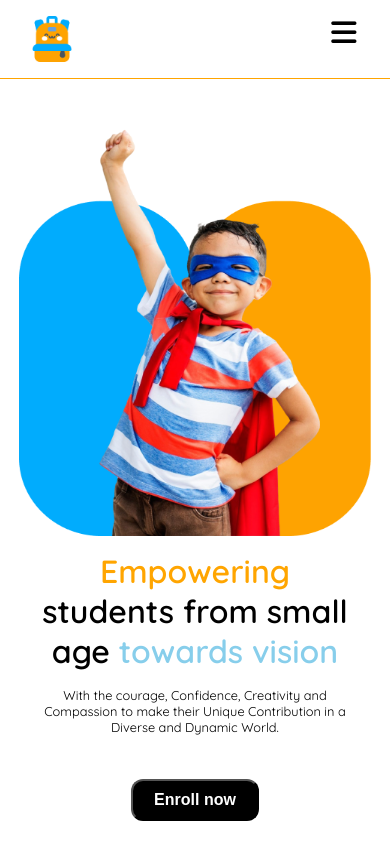
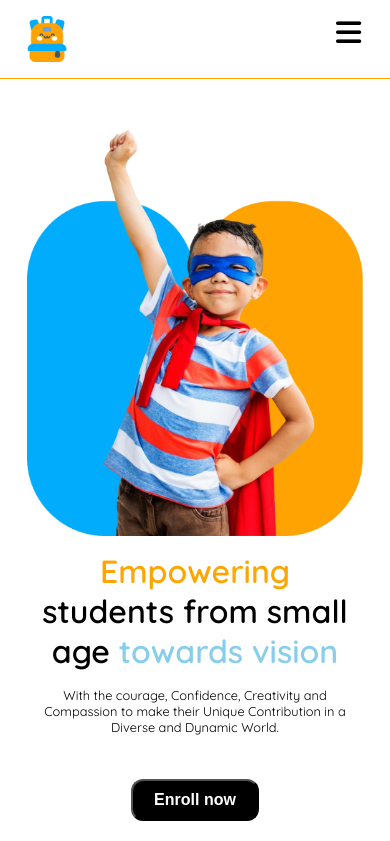
Before and after one commit to Noushad-Bhuiyan2902/Assignment-2, a plain HTML site: page index.html in a window 390 px wide. Shown: the top 841 px of the page. Drawn offline with Linux system fonts and the light colour scheme.

Commit message:
navigation bar is the source of all evil.

```diff
--- a/style.css
+++ b/style.css
@@ -159,7 +159,7 @@ nav{
     nav{
         max-width: 450px;
         display: flex;
-        padding: 1rem 1.8rem;
+        padding: 1rem 1.5rem;
         border-bottom: 1px orange solid;
     }
     .Logo h1,
@@ -180,13 +180,13 @@ nav{
     }
 
     .banner{
-        padding: 1.25rem auto;
+        padding: 1.2rem auto;
         display: flex;
         flex-direction: column-reverse;
         margin: auto;
     }
     .banner img{
-        width:22rem;
+        width:21rem;
         height: 25.813rem;
         margin: 1.5rem 0;
     }
```
